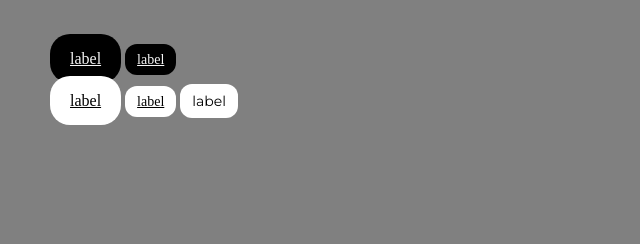
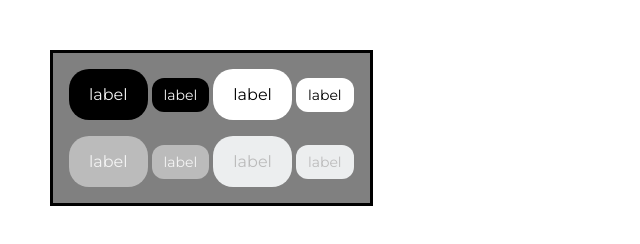
Before and after one commit to NinoBirbaum/code, a website built with Parcel: page src/index.html in a window 1280 px wide. Shown: the whole page, without its empty margins (0-640 px from the left). Built offline with nearby package versions, Linux system fonts and the light colour scheme; a web font is replaced by a local one.

Commit message:
Final_du_CTA

```diff
--- a/src/index.html
+++ b/src/index.html
@@ -13,14 +13,19 @@
     />
   </head>
   <body>
-    <div class="light_section">
-      <a class="default light" href="">label</a>
-      <a class="small light" href="">label</a>
-    </div>
-    <div class="dark_section">
-      <a class="default dark" href="">label</a>
-      <a class="small dark" href="">label</a>
-      <button class="small dark" href="">label</button>
+    <div class="CTA_SECTION">
+      <div class="Default_section">
+        <button class="default light" href="">label</button>
+        <button class="small light" href="">label</button>
+        <button class="default dark" href="">label</button>
+        <button class="small dark" href="">label</button>
+      </div>
+      <div class="Disabled_section">
+        <button disabled class="default light" href="">label</button>
+        <button disabled class="small light" href="">label</button>
+        <button disabled class="default dark" href="">label</button>
+        <button disabled class="small dark" href="">label</button>
+      </div>
     </div>
 
     <script src="js/main.js" type="module"></script>
--- a/src/scss/main.scss
+++ b/src/scss/main.scss
@@ -8,7 +8,16 @@ body {
   flex-direction: column;
   margin: 50px;
   gap: 16px;
+}
+
+.CTA_SECTION {
   background-color: grey;
+  border: #000 solid 3px;
+  padding: 16px;
+  display: flex;
+  flex-direction: column;
+  gap: 16px;
+  width: fit-content;
 }
 
 button {
@@ -45,10 +54,20 @@ button {
 
 .dark {
   background: var(--Primary-0, #fff);
-  color: #000;
+  color: var(--Primary-900, #000);
   transition: background-color 0.3s ease;
 }
 
 .dark:hover {
   background: var(--Primary-500, #b4bbc0);
 }
+
+.light:disabled {
+  background: var(--Primary-100, #bbb);
+  color: var(--Primary-100, #f5f5f5);
+}
+
+.dark:disabled {
+  background: var(--Primary-200, #eceeef);
+  color: var(--Primary-100, #bbb);
+}
```
